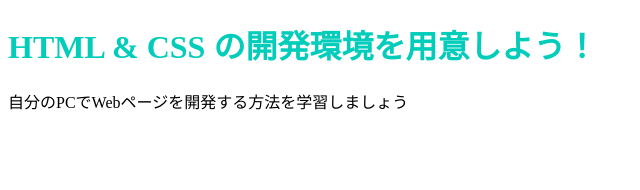
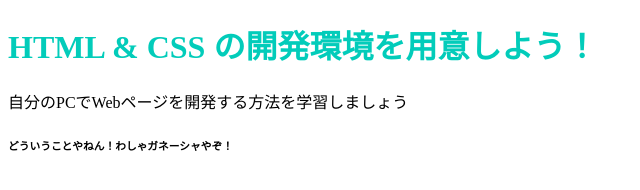
Before and after one commit to alto-I/alto-I.github.io, a plain HTML site: page index.html in a window 1280 px wide. Shown: the whole page, without its empty margins (0-640 px from the left). Drawn offline with Linux system fonts and the light colour scheme.

Commit message:
Update index.html

```diff
--- a/index.html
+++ b/index.html
@@ -8,5 +8,6 @@
   <body>
     <h1 class="title">HTML & CSS の開発環境を用意しよう！</h1>
     <p>自分のPCでWebページを開発する方法を学習しましょう</p>
+    <h6>どういうことやねん！わしゃガネーシャやぞ！</h6>
   </body>
 </html>
```
